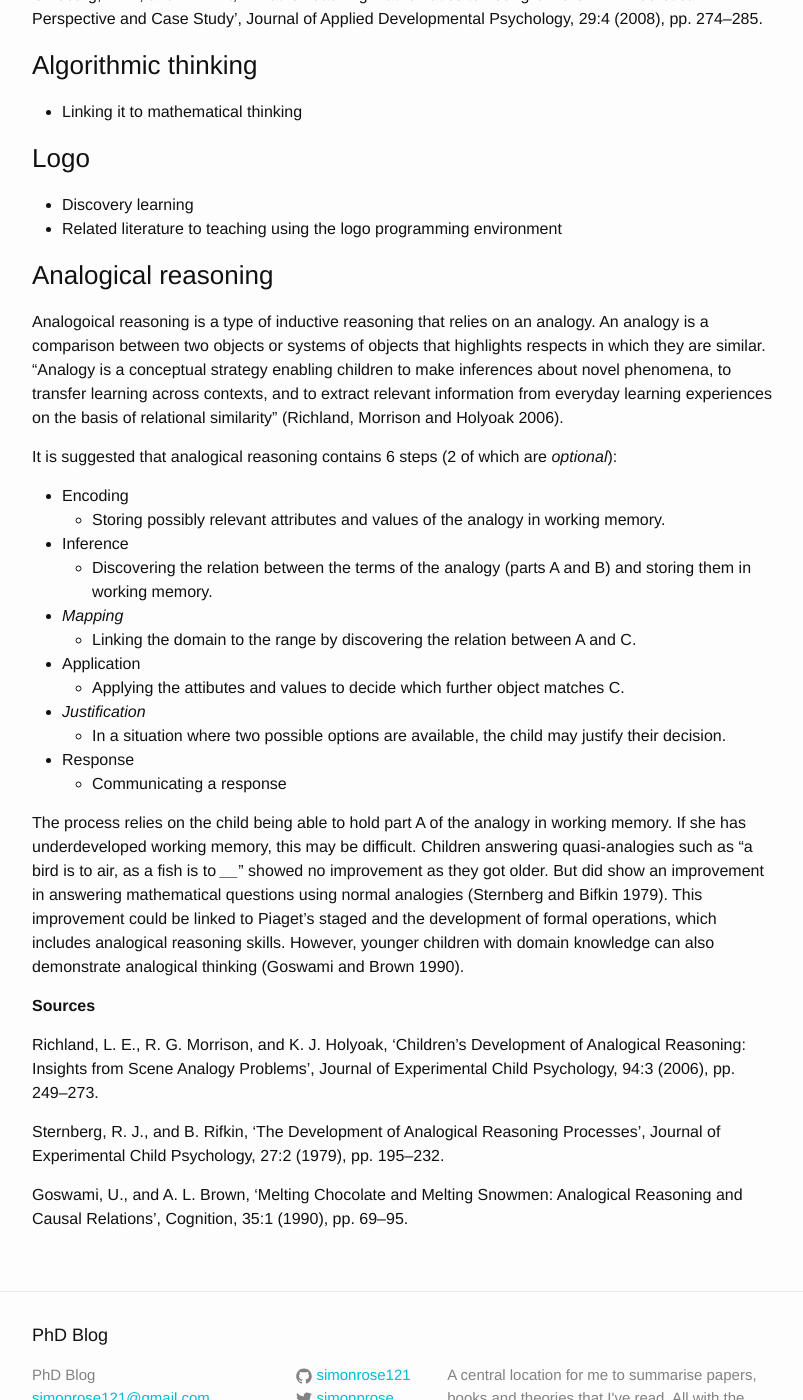
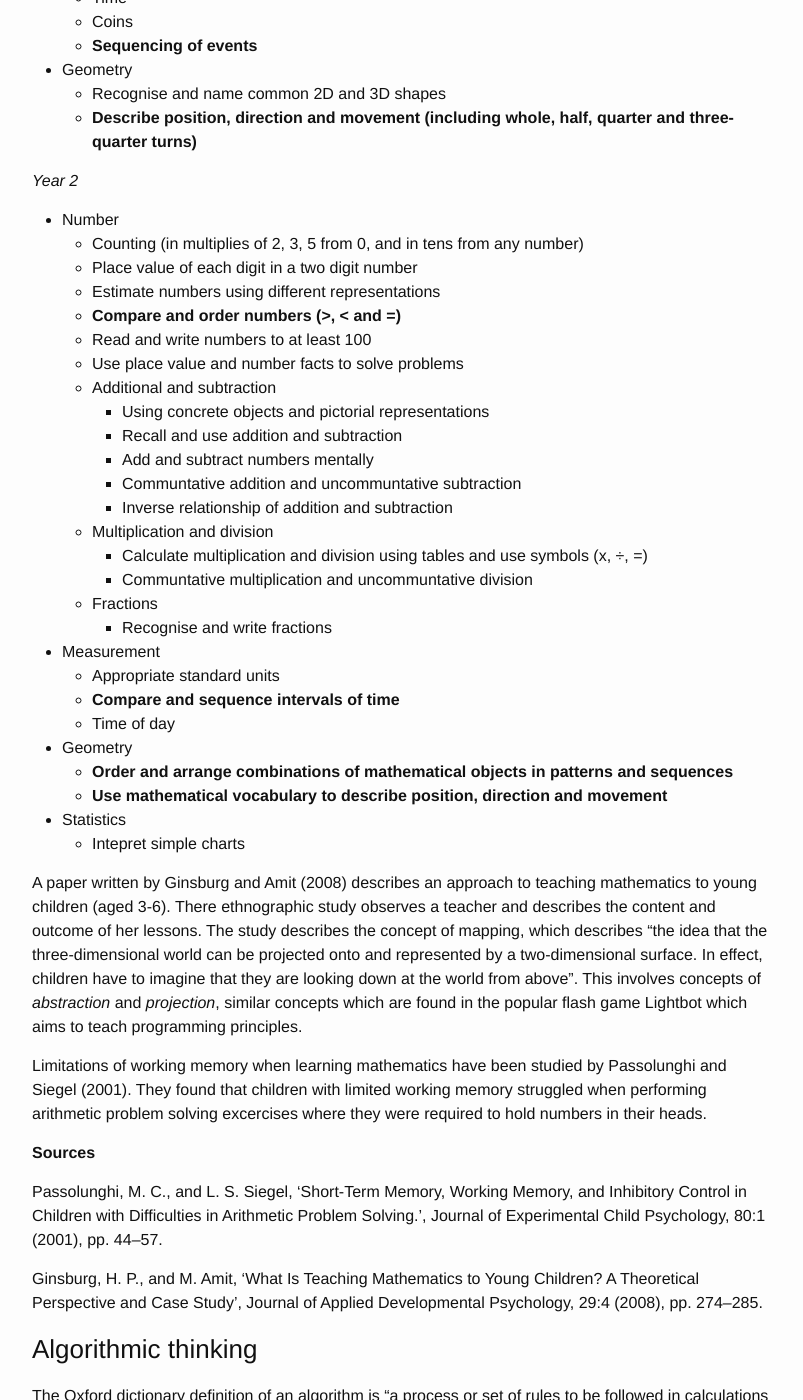
Before and after one commit to simonrose121/phd, a Jekyll site: the page built from _posts/2016-11-22-wider-reading.md, in a window 1280 px wide and 1400 px high, scrolled down 1898 px. Shown: the whole window, without its empty margins (238-1041 px from the left). Built offline with Jekyll 4.4.1, drawn with Linux system fonts in a browser that asks for light colours; some of the changed text lies outside the part shown.

Commit message:
Swap order of page

```diff
--- a/_posts/2016-11-22-wider-reading.md
+++ b/_posts/2016-11-22-wider-reading.md
@@ -7,9 +7,38 @@
 
 Doing some wider reading around how children think and learn will hopefully help me write a valuable and informed review of current literature. It may should also help clarify a focus for my PhD.
 
+### Analogical reasoning
+
+Analogoical reasoning is a type of inductive reasoning that relies on an analogy. An analogy is a comparison between two objects or systems of objects that highlights respects in which they are similar. "Analogy is a conceptual strategy enabling children to make inferences about novel phenomena, to transfer learning across contexts, and to extract relevant information from everyday learning experiences on the basis of relational similarity" (Richland, Morrison and Holyoak 2006).
+
+It is suggested that analogical reasoning contains 6 steps (2 of which are *optional*):
+
+- Encoding
+	- Storing possibly relevant attributes and values of the analogy in working memory.
+- Inference
+	- Discovering the relation between the terms of the analogy (parts A and B) and storing them in working memory.
+- *Mapping*
+	- Linking the domain to the range by discovering the relation between A and C.
+- Application
+	- Applying the attibutes and values to decide which further object matches C.
+- *Justification*
+	- In a situation where two possible options are available, the child may justify their decision.
+- Response
+	- Communicating a response
+
+The process relies on the child being able to hold part A of the analogy in working memory. If she has underdeveloped working memory, this may be difficult. Children answering quasi-analogies such as "a bird is to air, as a fish is to ____" showed no improvement as they got older. But did show an improvement in answering mathematical questions using normal analogies (Sternberg and Bifkin 1979). This improvement could be linked to Piaget's staged and the development of formal operations, which includes analogical reasoning skills. However, younger children with domain knowledge can also demonstrate analogical thinking (Goswami and Brown 1990).
+
+**Sources**
+
+Richland, L. E., R. G. Morrison, and K. J. Holyoak, ‘Children’s Development of Analogical Reasoning: Insights from Scene Analogy Problems’, Journal of Experimental Child Psychology, 94:3 (2006), pp. 249–273.
+
+Sternberg, R. J., and B. Rifkin, ‘The Development of Analogical Reasoning Processes’, Journal of Experimental Child Psychology, 27:2 (1979), pp. 195–232.
+
+Goswami, U., and A. L. Brown, ‘Melting Chocolate and Melting Snowmen: Analogical Reasoning and Causal Relations’, Cognition, 35:1 (1990), pp. 69–95.
+
 ### Young children learning maths
 
-Literature in this area covers ground in to teaching maths in a developmentally appropriate way, covering issues such as the limited working memory of young children. The UK national curriculum states that in KS1 children should be taught the following skills:
+Literature in this area covers ground in to teaching maths in a developmentally appropriate way, covering issues such as the limited working memory of young children. The UK national curriculum states that in KS1 children should be taught the following skills (bold are those that are directly relatable to programming):
 
 *Year 1*
 
@@ -68,6 +97,9 @@
 - Statistics
 	- Intepret simple charts
 
+A paper written by Ginsburg and Amit (2008) describes an approach to teaching mathematics to young children (aged 3-6). There ethnographic study observes a teacher and describes the content and outcome of her lessons. The study describes the concept of mapping, which describes "the idea that the three-dimensional world can be projected onto and represented by a two-dimensional surface. In effect, children have to imagine that they are looking down at the world from above". This involves concepts of *abstraction* and *projection*, similar concepts which are found in the popular flash game Lightbot which aims to teach programming principles.
+
+Limitations of working memory when learning mathematics have been studied by Passolunghi and Siegel (2001). They found that children with limited working memory struggled when performing arithmetic problem solving excercises where they were required to hold numbers in their heads.
 
 **Sources**
 
@@ -77,38 +109,13 @@
 
 ### Algorithmic thinking
 
-- Linking it to mathematical thinking
+The Oxford dictionary definition of an algorithm is "a process or set of rules to be followed in calculations or other problem-solving operations, especially by a computer." Despite being a concept linked primarily to computer science, Knuth (1985) argues that it is also applicable to mathematics.
+
+**Sources**
+
+Knuth, D. E., ‘Algorithmic Thinking and Mathematical Thinking’, The American Mathematical Monthly, 92:3 (1985), pp. 170–181, http://www.jstor.org/stable/2975131.
 
 ### Logo
 
 - Discovery learning
 - Related literature to teaching using the logo programming environment
-
-### Analogical reasoning
-
-Analogoical reasoning is a type of inductive reasoning that relies on an analogy. An analogy is a comparison between two objects or systems of objects that highlights respects in which they are similar. "Analogy is a conceptual strategy enabling children to make inferences about novel phenomena, to transfer learning across contexts, and to extract relevant information from everyday learning experiences on the basis of relational similarity" (Richland, Morrison and Holyoak 2006).
-
-It is suggested that analogical reasoning contains 6 steps (2 of which are *optional*):
-
-- Encoding
-	- Storing possibly relevant attributes and values of the analogy in working memory.
-- Inference
-	- Discovering the relation between the terms of the analogy (parts A and B) and storing them in working memory.
-- *Mapping*
-	- Linking the domain to the range by discovering the relation between A and C.
-- Application
-	- Applying the attibutes and values to decide which further object matches C.
-- *Justification*
-	- In a situation where two possible options are available, the child may justify their decision.
-- Response
-	- Communicating a response
-
-The process relies on the child being able to hold part A of the analogy in working memory. If she has underdeveloped working memory, this may be difficult. Children answering quasi-analogies such as "a bird is to air, as a fish is to ____" showed no improvement as they got older. But did show an improvement in answering mathematical questions using normal analogies (Sternberg and Bifkin 1979). This improvement could be linked to Piaget's staged and the development of formal operations, which includes analogical reasoning skills. However, younger children with domain knowledge can also demonstrate analogical thinking (Goswami and Brown 1990).
-
-**Sources**
-
-Richland, L. E., R. G. Morrison, and K. J. Holyoak, ‘Children’s Development of Analogical Reasoning: Insights from Scene Analogy Problems’, Journal of Experimental Child Psychology, 94:3 (2006), pp. 249–273.
-
-Sternberg, R. J., and B. Rifkin, ‘The Development of Analogical Reasoning Processes’, Journal of Experimental Child Psychology, 27:2 (1979), pp. 195–232.
-
-Goswami, U., and A. L. Brown, ‘Melting Chocolate and Melting Snowmen: Analogical Reasoning and Causal Relations’, Cognition, 35:1 (1990), pp. 69–95.
```
